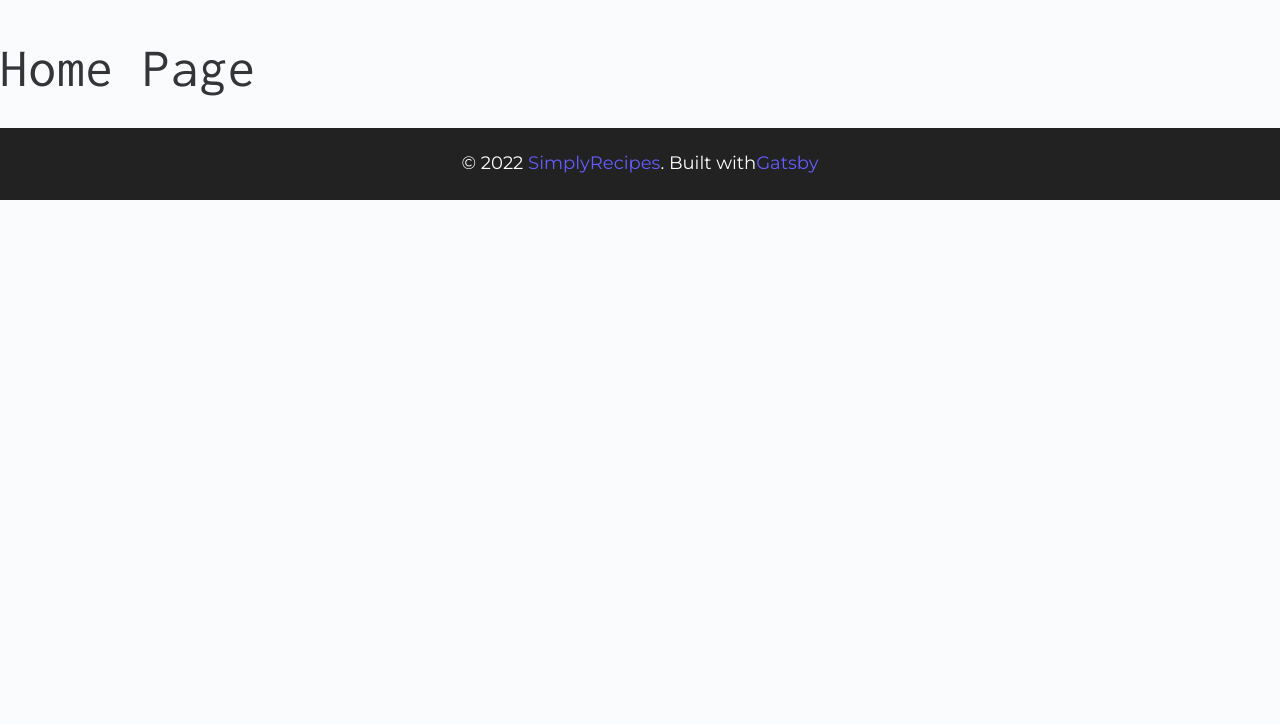
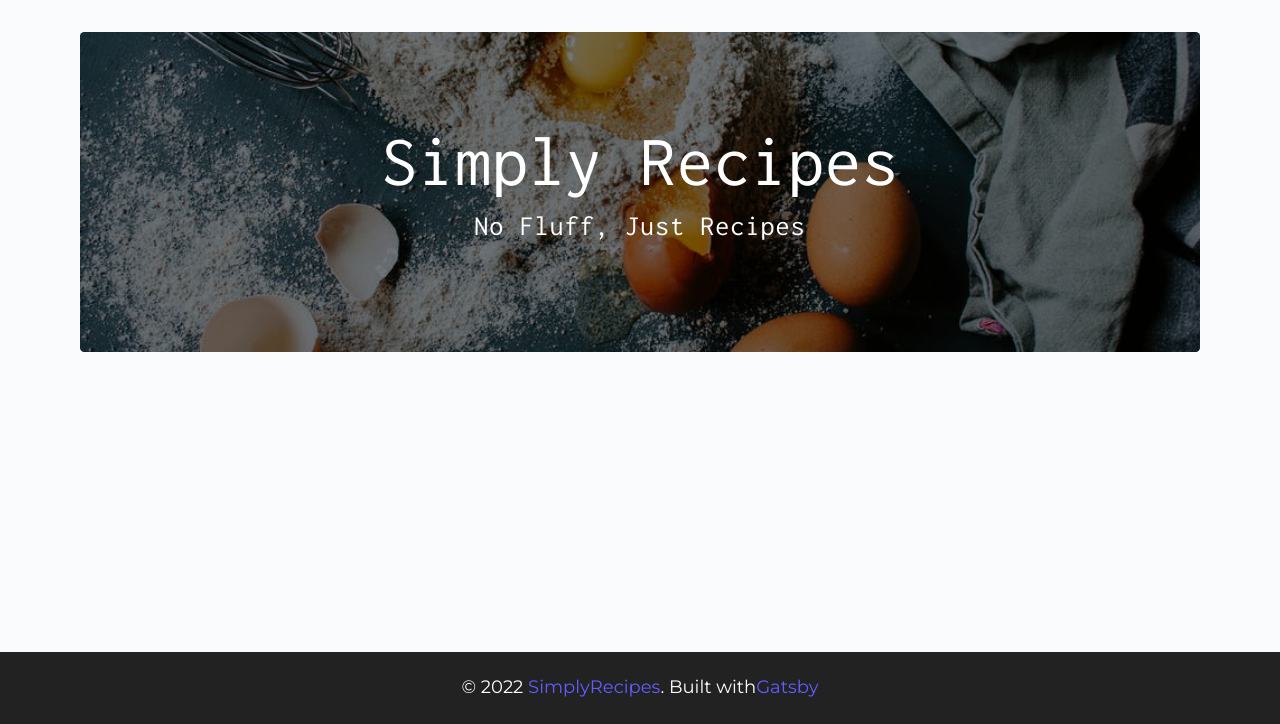
Before and after one commit to rosemaryku/gatsby-simply-recipes, a Gatsby site: page / in a window 1280 px wide. Shown: the part 76-800 px from the top of the page. Built offline with nearby package versions, Linux system fonts and the light colour scheme; Gatsby itself is replaced by a stand-in of ours.

Commit message:
hero page

```diff
--- a/src/pages/index.js
+++ b/src/pages/index.js
@@ -1,10 +1,27 @@
 import React from "react"
 import Layout from "../components/Layout"
+import { StaticImage } from "gatsby-plugin-image"
 
 export default function Home() {
   return (
     <Layout>
-      <h1>Home Page </h1>
+      <main className="page">
+        <header className="hero">
+          <StaticImage
+            src="../assets/images/main.jpeg"
+            alt="eggs"
+            className="hero-img"
+            placeholde="tracedSVG"
+            layout="fullWidth"
+          ></StaticImage>
+          <div className="hero-container">
+            <div className="hero-text">
+              <h1>simply recipes</h1>
+              <h4>no fluff, just recipes</h4>
+            </div>
+          </div>
+        </header>
+      </main>
     </Layout>
   )
 }
```
